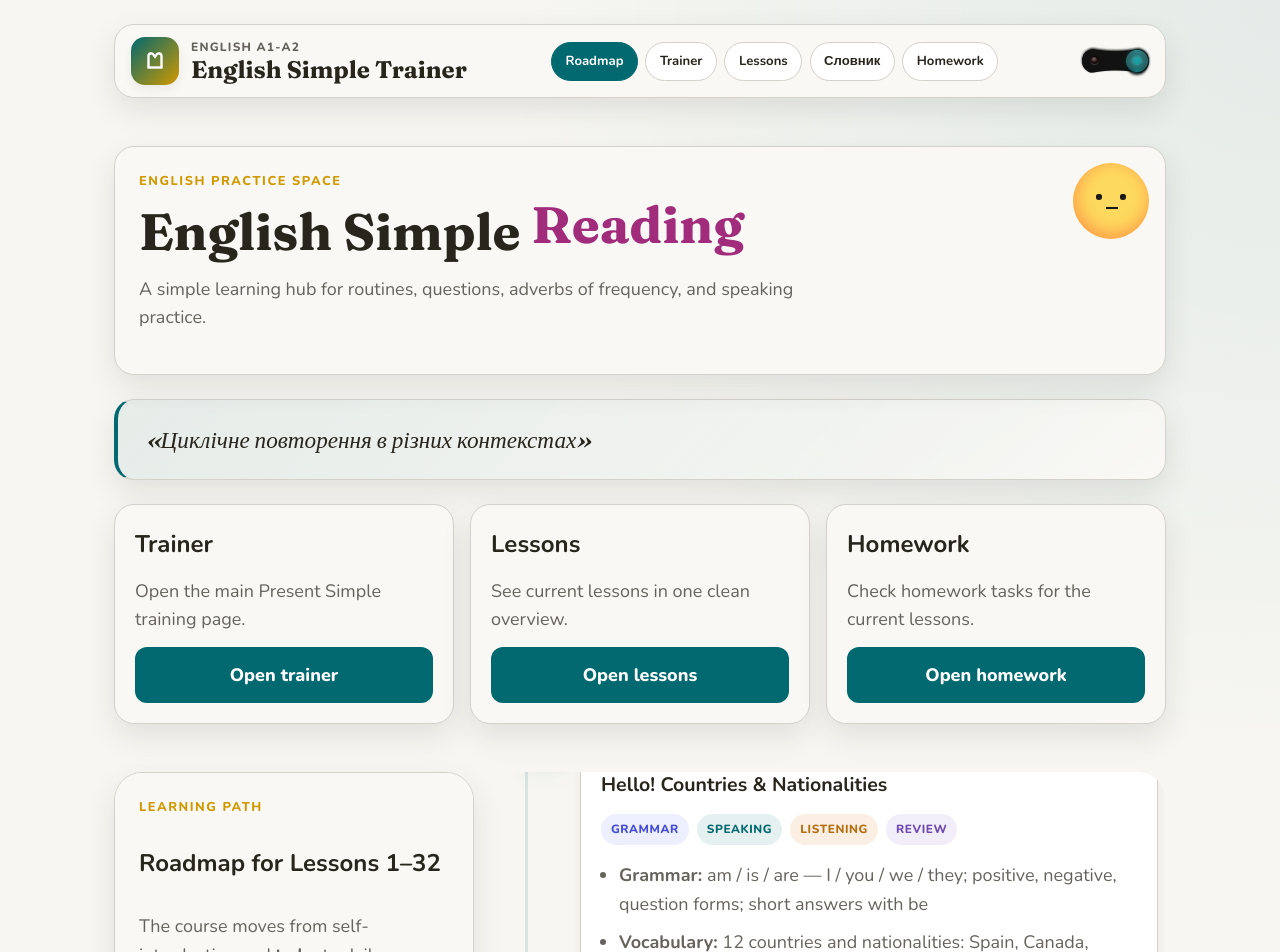
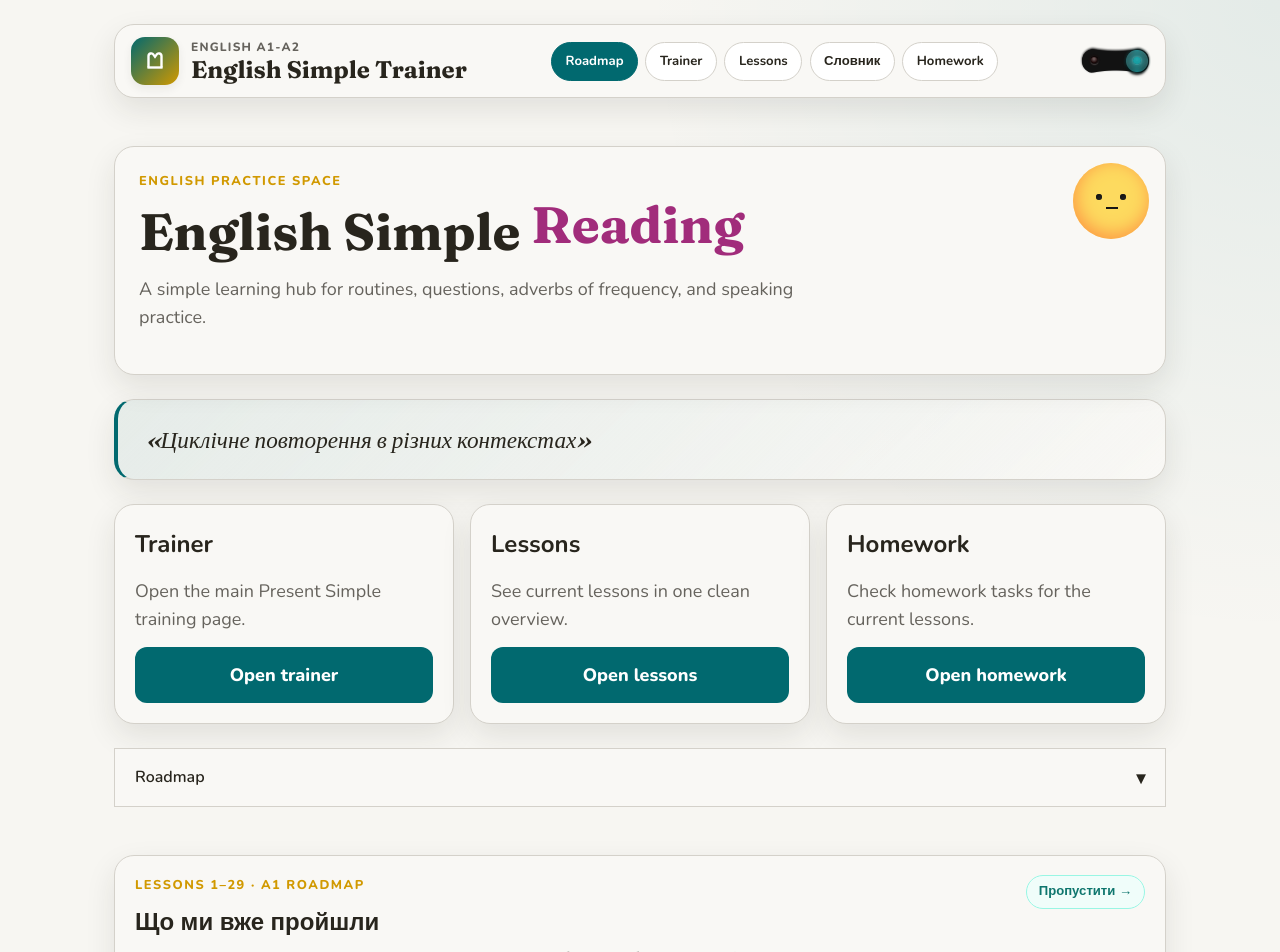
Before and after one commit to NatalinaMatioshko/english-simple-trainer, a React (Vite) app: page / in a window 1280 px wide. Shown: the top 952 px of the page. Built offline with nearby package versions, Linux system fonts and the light colour scheme; no server answers.

Commit message:
feat: collapsible Roadmap on Home, fix admin sign-in errors

```diff
--- a/src/pages/Home.tsx
+++ b/src/pages/Home.tsx
@@ -75,9 +75,13 @@ export default function Home() {
           </article>
         ))}
       </section>
-      <section>
+      <details className="home-roadmap-details">
+        <summary className="home-roadmap-summary">
+          <span>Roadmap</span>
+          <span className="home-roadmap-chevron" aria-hidden="true">▾</span>
+        </summary>
         <RoadmapSection />
-      </section>
+      </details>
       <section className="home-covered-roadmap">
         <CoveredTopicsRoadmap id="home-a1-covered" />
       </section>
--- a/src/styles/pages.css
+++ b/src/styles/pages.css
@@ -451,6 +451,40 @@
   border-top: 1px solid var(--color-border);
 }
 
+/* ── Home · Roadmap collapsible ────────────────────────────── */
+.home-roadmap-details {
+  margin: 0;
+}
+
+.home-roadmap-summary {
+  display: flex;
+  align-items: center;
+  justify-content: space-between;
+  padding: 0.9rem 1.25rem;
+  border-radius: var(--radius-card);
+  background: var(--color-surface);
+  border: 1px solid var(--color-border);
+  font-size: 1rem;
+  font-weight: 600;
+  color: var(--color-text);
+  cursor: pointer;
+  list-style: none;
+  user-select: none;
+  margin: 0 var(--page-pad);
+}
+
+.home-roadmap-summary::-webkit-details-marker { display: none; }
+
+.home-roadmap-chevron {
+  font-size: 1.1rem;
+  transition: transform 0.2s ease;
+  color: var(--muted);
+}
+
+.home-roadmap-details[open] .home-roadmap-chevron {
+  transform: rotate(180deg);
+}
+
 .lessons-material-card figcaption strong {
   color: var(--color-text);
   font-size: 1rem;
```
